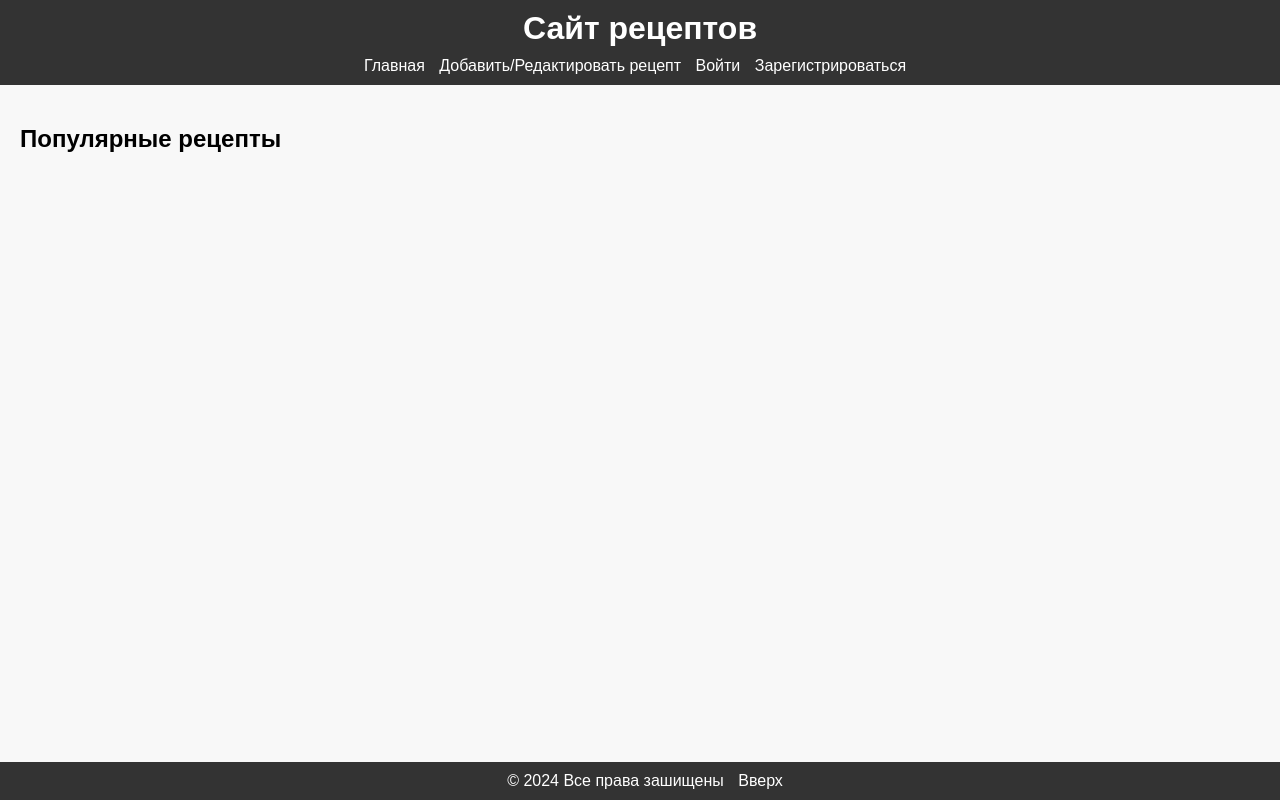
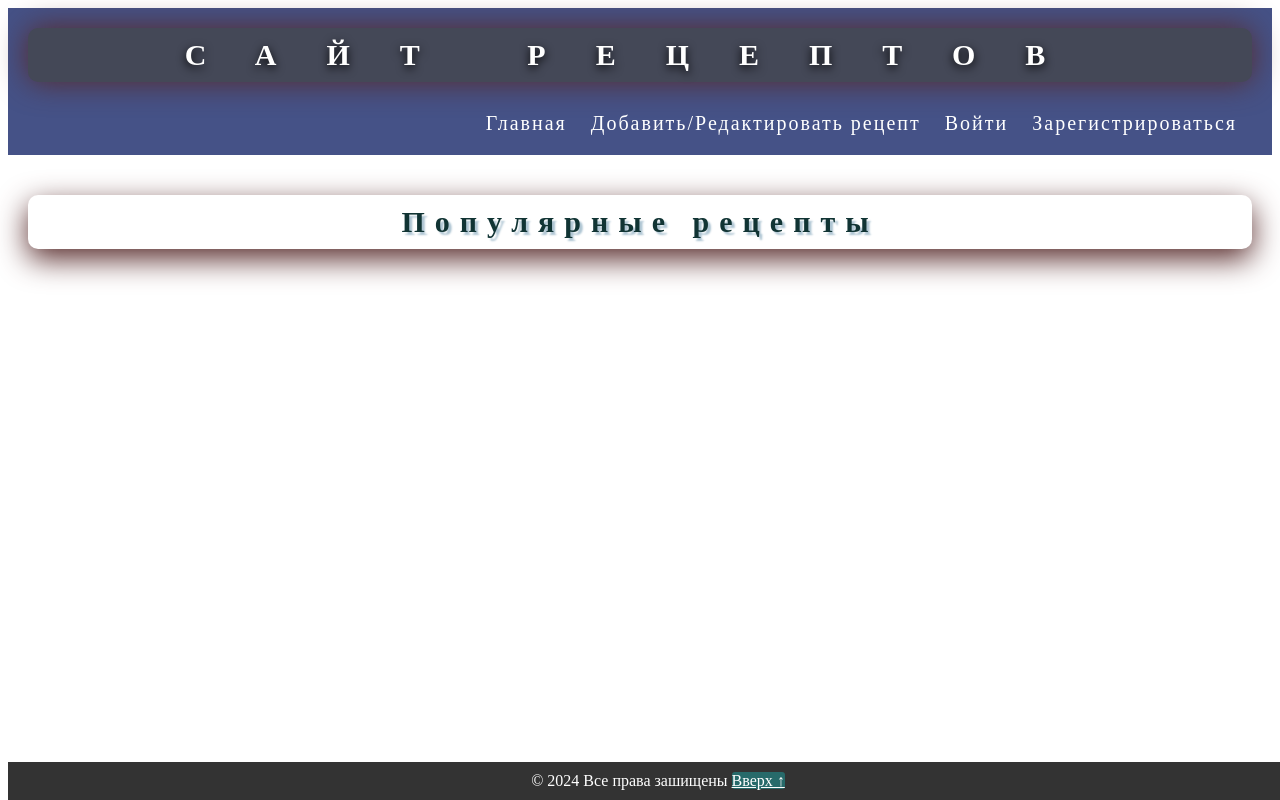
Before and after one commit to AleksVasilievich/PythonDjango4, a Django app: template myproject/recipes_app/templates/recipes_app/home.html in a window 1280 px wide. Run offline with Django 3.2, Linux system fonts and the light colour scheme; the template is opened without the code that fills it, so the values that code supplies are empty.

Commit message:
add style4.css

```diff
--- a/myproject/recipes_app/templates/recipes_app/base.html
+++ b/myproject/recipes_app/templates/recipes_app/base.html
@@ -26,9 +26,9 @@
     {% block content %}{% endblock %}
 </main>
 
-<footer class="footer">
+<footer>
     <a class="footer" style="">© 2024 Все права зашищены</a>
-    <a href="#top">Вверх</a>
+    <a class="footer_up" href="#top">Вверх ↑</a>
 </footer>
 
 </body>
--- a/myproject/recipes_app/templates/recipes_app/home.html
+++ b/myproject/recipes_app/templates/recipes_app/home.html
@@ -1,6 +1,6 @@
 {% extends 'recipes_app/base.html' %}
 {% block content %}
-    <h2 class="title">Популярные рецепты</h2>
+    <h2 class="title_h2">Популярные рецепты</h2>
     <ul class="top_recipe">
     {% for recipe in recipes %}
         <li class="recipe"><a class="recipe_text" href="/recipes/{{ recipe.id }}/">{{ recipe.title }}</a></li>
--- a/myproject/static/css/style3.css
+++ b/myproject/static/css/style3.css
@@ -35,4 +35,5 @@
     color: #fff;
     text-align: center;
     padding: 10px;
+    cursor: pointer;
 }
--- a/myproject/static/css/style4.css
+++ b/myproject/static/css/style4.css
@@ -1,35 +1,93 @@
-/* Основные стили */
+ Основные стили
 body {
     font-family: Arial, sans-serif;
     margin: 0;
     padding: 0;
-    background-color: #f8f8f8;
+    background-color: #d6c7c7;
+    max-width: 95%;
 }
 
 header {
-    background-color: #333;
-    color: #fff;
-    padding: 10px;
-    text-align: center;
+    background-color: #131417;
+    background-color:#aaaebc;
+    background-color:#455287;
+    padding: 20px;
+    text-align:right;
 }
 
 h1.title {
     margin: 0;
+    color:#fff;
 }
 
+ .title {
+     background-color: #444857;
+     text-align: center;
+     font-size: 30px;
+     margin-bottom: 20px;
+     padding: 10px;
+     color: #fff;
+     text-transform: uppercase;
+     letter-spacing: 50px;
+     border-radius: 10px;
+     -webkit-box-shadow: 0px 0px 30px #572a2a;
+     text-shadow: 0px 3px 10px #000;
+     -webkit-transition: all 0.5s ease;
+ }
+
+  .title_h2{
+     text-align: center;
+     font-size: 30px;
+     font-weight: bold;
+     padding: 10px;
+     color: #113434;
+     letter-spacing: 10px;
+     border-radius: 10px;
+     letter-spacing: 10px;
+     -webkit-box-shadow: 0px 10px 30px #572a2a;
+     text-shadow: 3px 3px 2px #adc4d2;
+     -webkit-transition: all 0.5s ease;
+     margin-top: 20px;
+ }
+
 nav {
-    margin-top: 10px;
+    margin-top: 30px;
 }
 
 nav a {
     color: #fff;
     text-decoration: none;
     margin-right: 10px;
+    letter-spacing: 2px;
+    padding: 5px;
+    display: inline-b lock;
+    border-radius: 5px;
+    font-size: 20px;
+}
+
+ nav a:hover {
+    background-color: #27486a;
+    color: #e5edee;
+    border-radius: 3px;
+    box-shadow: 5px 5px 5px #2bff00;
+    -webkit-transition: all 0.5s ease;
+    box-sizing: border-box;
+    cursor: pointer;
+}
+
+ nav a:visited {
+    color: #f2eded;
+
+}
+ nav a:visited:hover {
+    color: #e5edee;
+    color: #fff;
 }
 
 main {
     padding: 20px;
 }
+
 
 footer {
     background-color: #333;
@@ -41,8 +99,22 @@
     width: 100%;
 }
 
-.footer a {
+a.footer {
     color: #fff;
-    text-decoration: none;
-    margin-right: 10px;
 }
+
+a.footer_up {
+    color: #fff;
+    background: #276a6a;
+    border-radius: 3px;
+}
+
+a.footer_up:hover {
+    color: #fff;
+    background: #276a6a;
+    border-radius: 3px;
+    box-shadow: 5px 5px 5px #2bff00;
+    -webkit-transition: all 0.5s ease;
+    box-sizing: border-box;
+    cursor: pointer;
+}
```
Also changed, not shown: myproject/recipes_app/templates/recipes_app/test1.html (added, +14 -0 lines), myproject/recipes_app/views.py (+2 -97 lines), 1 other file.
